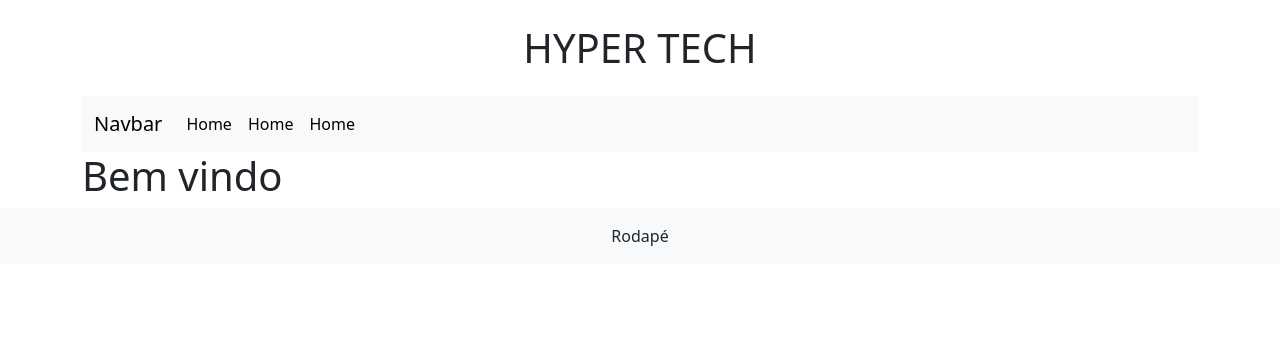
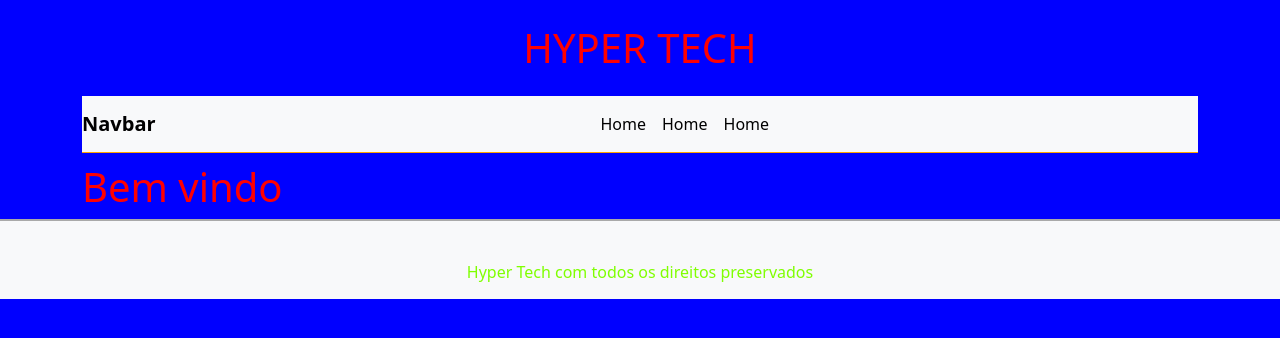
Before and after one commit to Vinicius-1300/Projeto_Django, a Django app: page / in a window 1280 px wide. Shown: the top 338 px of the page. Run offline with Django 5.2, Linux system fonts and the light colour scheme; some libraries are stand-ins or nearby versions.

Commit message:
Pequena atualização do css

```diff
--- a/Site/settings.py
+++ b/Site/settings.py
@@ -38,7 +38,6 @@ INSTALLED_APPS = [
     'django.contrib.messages',
     'django.contrib.staticfiles',
     'principal',
-    'bootstrap5',
 ]
 
 MIDDLEWARE = [
--- a/principal/static/css/base.css
+++ b/principal/static/css/base.css
@@ -1,6 +1,31 @@
+.container-fluid {
+    padding: 0;
+}
+/*Navbar*/
+.navbar {
+    border-bottom: 1px solid orange;
+    margin-bottom: 10px;
+}
+.navbar-nav {
+    margin: auto;
+}
+.navbar-brand {
+    font-weight: bold;
+}
+.navbar-light .navbar-nav a.navbar-link {
+    color: aquamarine;
+}
+/*rodapé*/
 footer {
-    color: chartreuse !important;
-    flex-shrink: 0 !important;
+    background-color: darkgrey;
+    border-top: 2px solid darkgray;
+    height: 80px;
+}
+footer p {
+    color: chartreuse;
+    text-align: center;
+    top: 50%;
+    position: relative;
 }
 .logo {
     color: red;
--- a/principal/templates/base.html
+++ b/principal/templates/base.html
@@ -6,9 +6,7 @@
     <meta name="viewport" content="width=device-width, initial-scale=1.0">
     <title>{% block title %}{% endblock %}</title>
     <link rel="stylesheet" href="https://cdn.jsdelivr.net/npm/bootstrap@5.3.3/dist/css/bootstrap.min.css" integrity="sha384-QWTKZyjpPEjISv5WaRU9OFeRpok6YctnYmDr5pNlyT2bRjXh0JMhjY6hW+ALEwIH" crossorigin="anonymous">
-    <!--<link rel="stylesheet"  href="{% static 'css/principal.css' %}">-->
-    {% load bootstrap5 %} {% bootstrap_css %}
-    {% bootstrap_javascript %}
+    <link rel="stylesheet"  href="{% static 'css/base.css' %}">
     {% block extra_css %}
     {% endblock %}
 </head>
@@ -39,7 +37,7 @@
         {% block content %}{% endblock %}
     </div>
     <footer class="text-center py-3 bg-light">
-        Rodapé
+       <p>Hyper Tech com todos os direitos preservados</p>
     </footer>
     <script src="https://cdn.jsdelivr.net/npm/bootstrap@5.3.3/dist/js/bootstrap.bundle.min.js" integrity="sha384-YvpcrYf0tY3lHB60NNkmXc5s9fDVZLESaAA55NDzOxhy9GkcIdslK1eN7N6jIeHz" crossorigin="anonymous"></script>
     <!--<script src="{% static 'js/scripts.js' %}"></script>-->
--- a/requirements.txt
+++ b/requirements.txt
@@ -1,7 +1,6 @@
 asgiref==3.9.1
 beautifulsoup4==4.13.5
 Django==5.2.5
-django-bootstrap-v5==1.0.11
 soupsieve==2.8
 sqlparse==0.5.3
 typing_extensions==4.15.0
```
